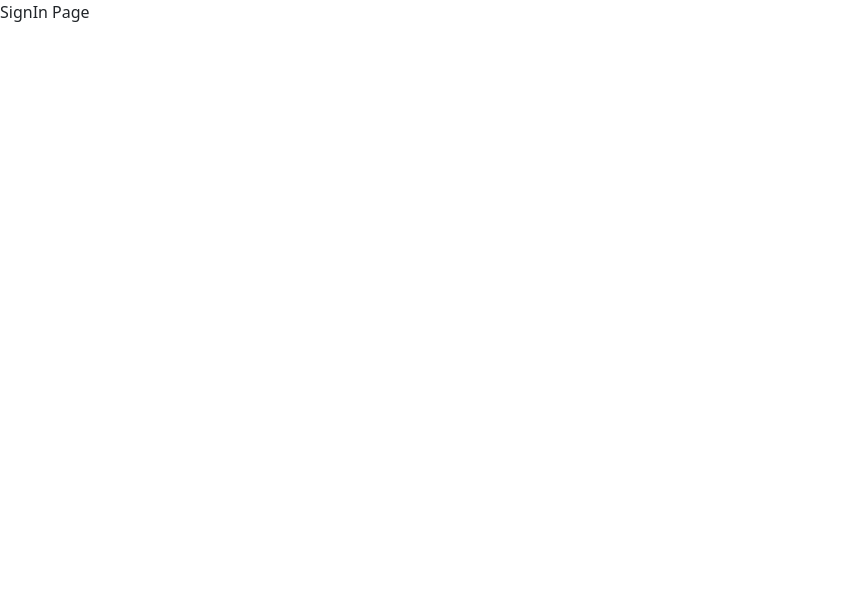
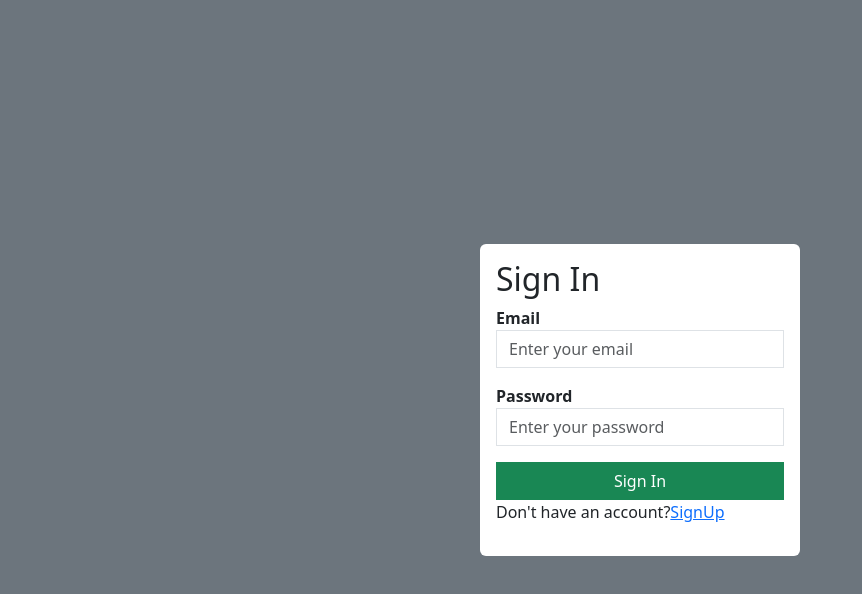
Before and after one commit to Manzi-Elvis/Complete-Secure-Auth-Demo, a React (Vite) app in the folder Client/: page /signin in a window 1280 px wide. Shown: the top 594 px of the page, without its empty margins (0-862 px from the left). Built offline with nearby package versions, Linux system fonts and the light colour scheme.

Commit message:
Sign In page

```diff
--- a/Client/src/pages/SignIn.jsx
+++ b/Client/src/pages/SignIn.jsx
@@ -1,4 +1,27 @@
 import React from "react";
+import { Link } from "react-router-dom";
 export default function SignIn() {
-  return <div>SignIn Page</div>;
+  return(
+    <div className="d-flex justify-content-center align-items-center bg-secondary vh-100">
+    <div className='bg-white p-3 rounded w-25'>
+      <h2>Sign In</h2>
+      <form action="">
+        <div className='mb-3'>
+          <label htmlFor="email">
+            <strong>Email</strong>
+          </label>
+          <input type="email" placeholder='Enter your email' autoComplete='off' name='email' className='form-control rounded-0'  onChange={(e) => setEmail(e.target.value)}  />
+        </div>
+        <div className='mb-3'>
+          <label htmlFor="name">
+            <strong>Password</strong>
+          </label>
+          <input type="password" placeholder='Enter your password' name='password' className='form-control rounded-0'  onChange={(e) => setPassword(e.target.value)}  />
+        </div>
+        <button type='submit' className='btn btn-success w-100 rounded-0'>Sign In</button>
+      </form>
+      <p>Don't have an account?<Link to='/'>SignUp </Link></p>
+    </div>
+    </div>
+  )
 }
```
